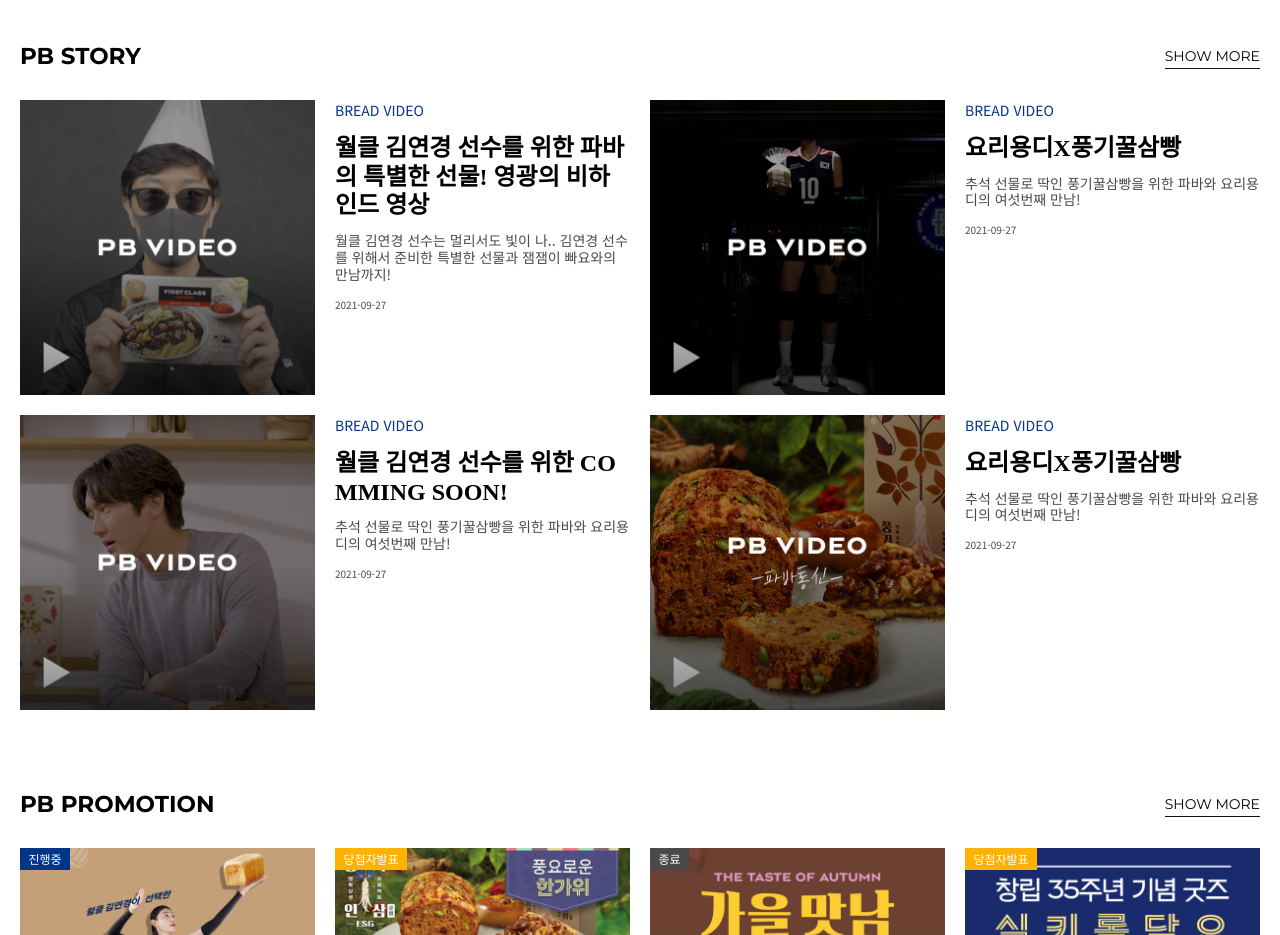
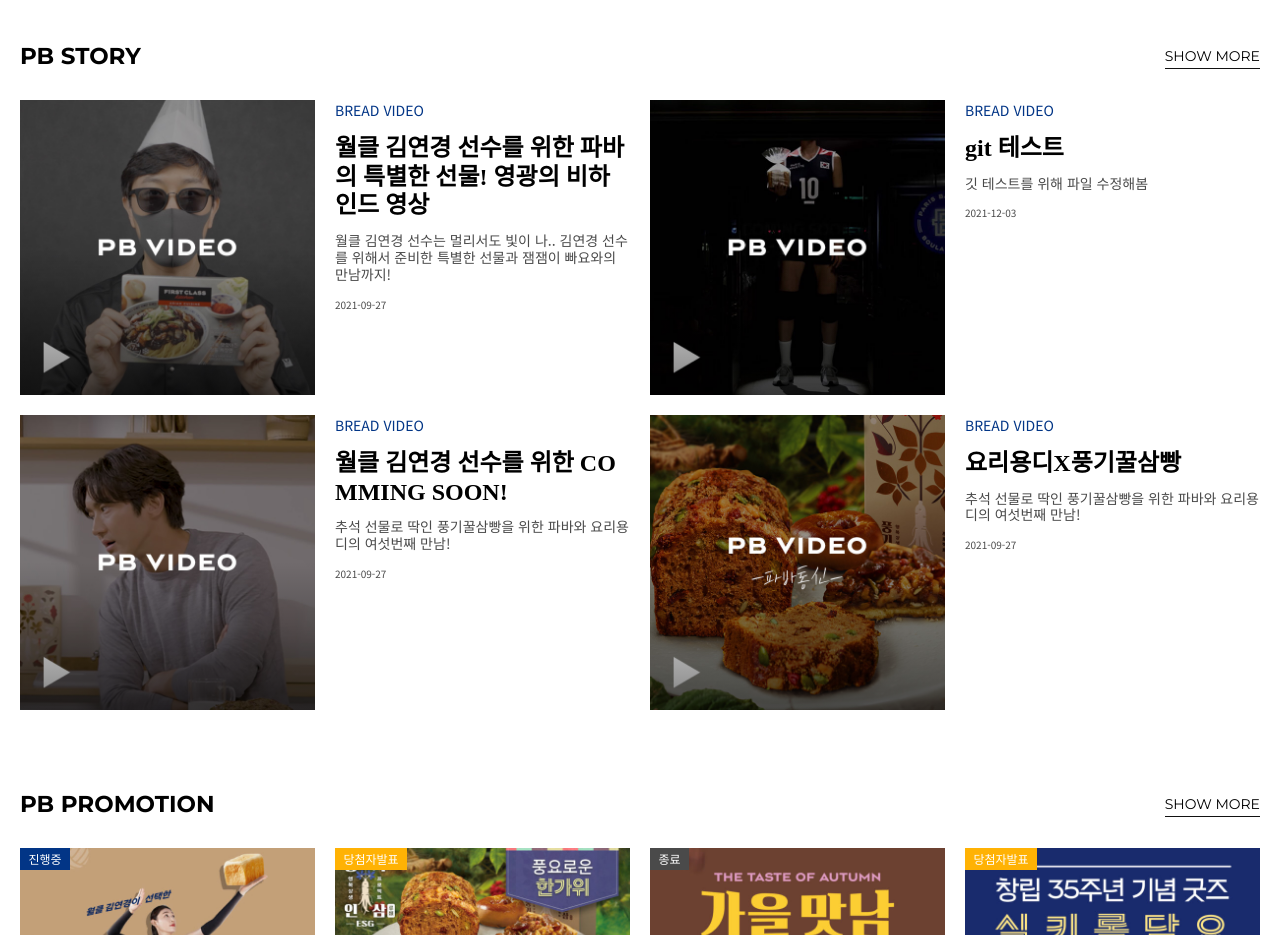
Before and after one commit to jun-0318/testProject, a plain HTML site: page index.html in a window 1280 px wide. Shown: the part 1320-2255 px from the top of the page. Drawn offline with nearby package versions, Linux system fonts and the light colour scheme; a web font is replaced by a local one.

Commit message:
update 학원에서 수정

```diff
--- a/index.html
+++ b/index.html
@@ -234,13 +234,13 @@
                 <span>bread video</span>
               </div>
               <div class="txt-tit line-clamp-3">
-                <strong>요리용디X풍기꿀삼빵</strong>
+                <strong>git 테스트</strong>
               </div>
               <div class="txt-desc line-clamp-3">
-                <p>추석 선물로 딱인 풍기꿀삼빵을 위한 파바와 요리용디의 여섯번째 만남!</p>
+                <p>깃 테스트를 위해 파일 수정해봄</p>
               </div>
               <div class="txt-date">
-                <span>2021-09-27</span>
+                <span>2021-12-03</span>
               </div>
             </div>
             <!-- //txt-area -->
```
